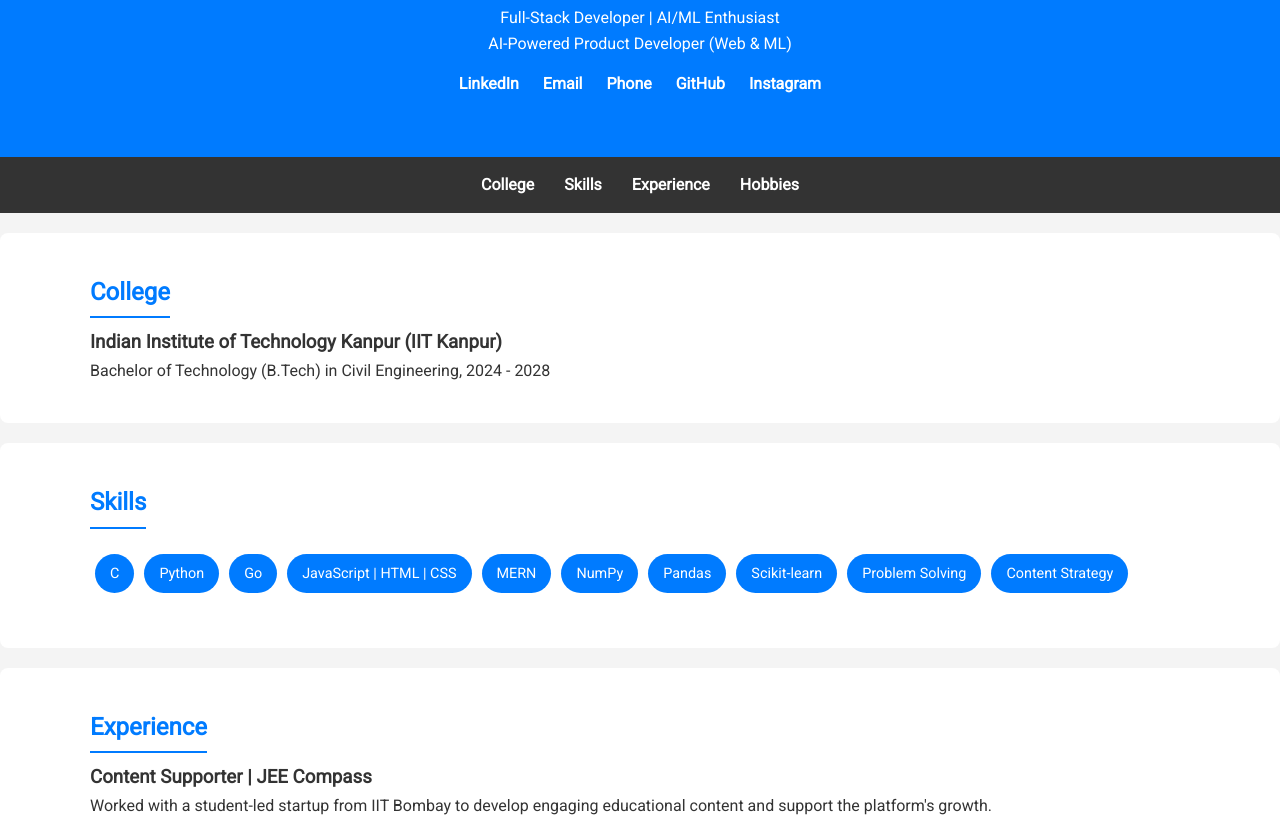
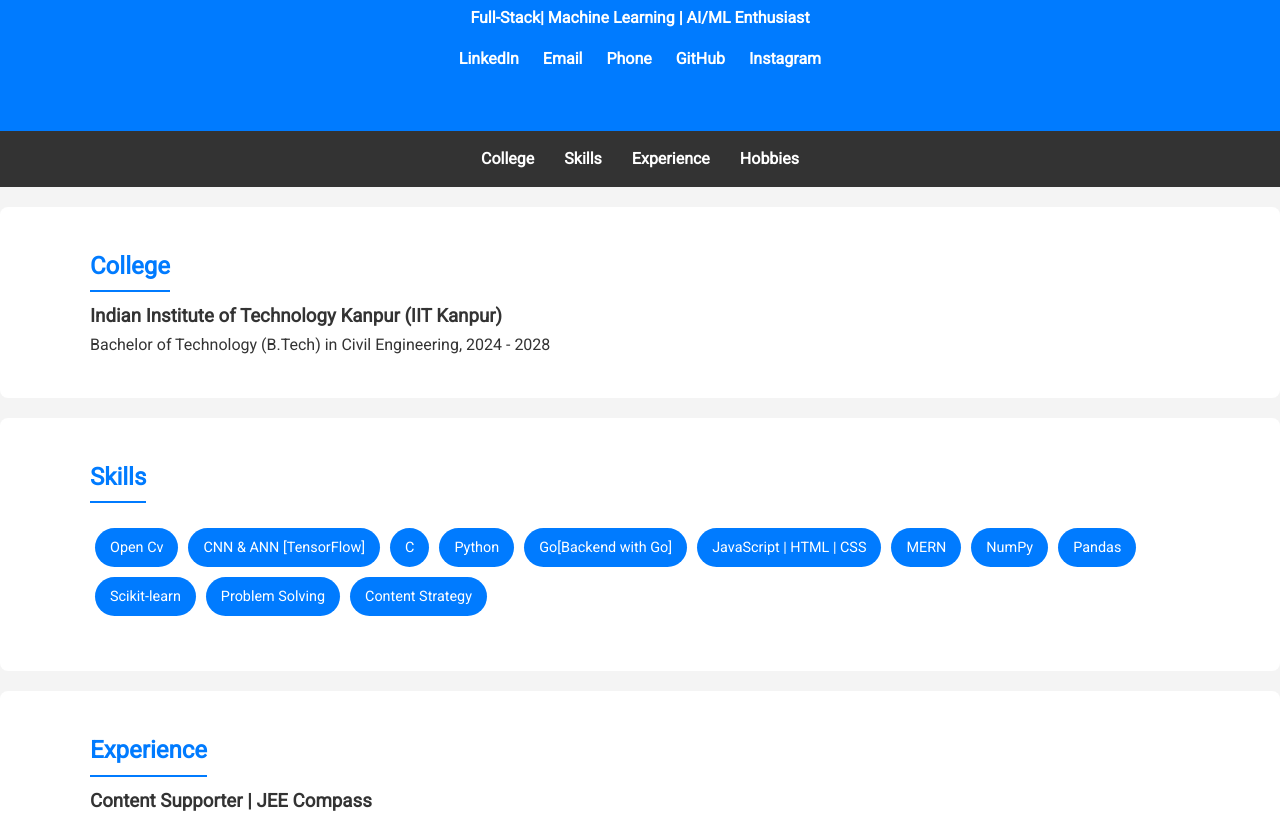
Before and after one commit to Muragesh-24/MY-PORTFOLIO, a plain HTML site: page index.html in a window 1280 px wide. Shown: the part 326-1146 px from the top of the page. Drawn offline with Linux system fonts and the light colour scheme.

Commit message:
Initial commit

```diff
--- a/index.html
+++ b/index.html
@@ -19,7 +19,7 @@
       line-height: 1.6;
       background-color: #f4f4f4;
       color: #333;
-    }
+      }
 
     /* Container */
     .container {
@@ -155,7 +155,7 @@
       <!-- Replace 'me.png' with your actual image path -->
       <img src="me.png" alt="Muragesh Nyamagoud" class="profile-photo" />
       <h1>Muragesh Nyamagoud</h1>
-      <p>Full-Stack Developer | AI/ML Enthusiast<br>AI-Powered Product Developer (Web & ML)</p>
+      <p><strong> Full-Stack| Machine Learning | AI/ML Enthusiast<br></strong></p>
       <!-- Social Links -->
       <div class="social-links">
         <a href="https://www.linkedin.com/in/muragesh-c-nyamagoud-459166249/" target="_blank">LinkedIn</a>
@@ -189,9 +189,11 @@
       <div class="container">
         <h2>Skills</h2>
         <ul class="skills-list">
+          <li>Open Cv</li>
+          <li>CNN & ANN [TensorFlow]</li>
           <li>C</li>
           <li>Python</li>
-          <li>Go</li>
+          <li>Go[Backend with Go]</li>
           <li>JavaScript | HTML | CSS</li>
           <li>MERN</li>
           <li>NumPy</li>
@@ -209,7 +211,7 @@
         <div class="experience-item">
           <h3>Content Supporter | JEE Compass</h3>
           <p>
-            Worked with a student-led startup from IIT Bombay to develop engaging educational content and support the platform's growth.
+            Worked in a student-led startup from IIT Bombay to develop engaging educational content and support the platform's growth.
           </p>
         </div>
         <div class="experience-item">
```
